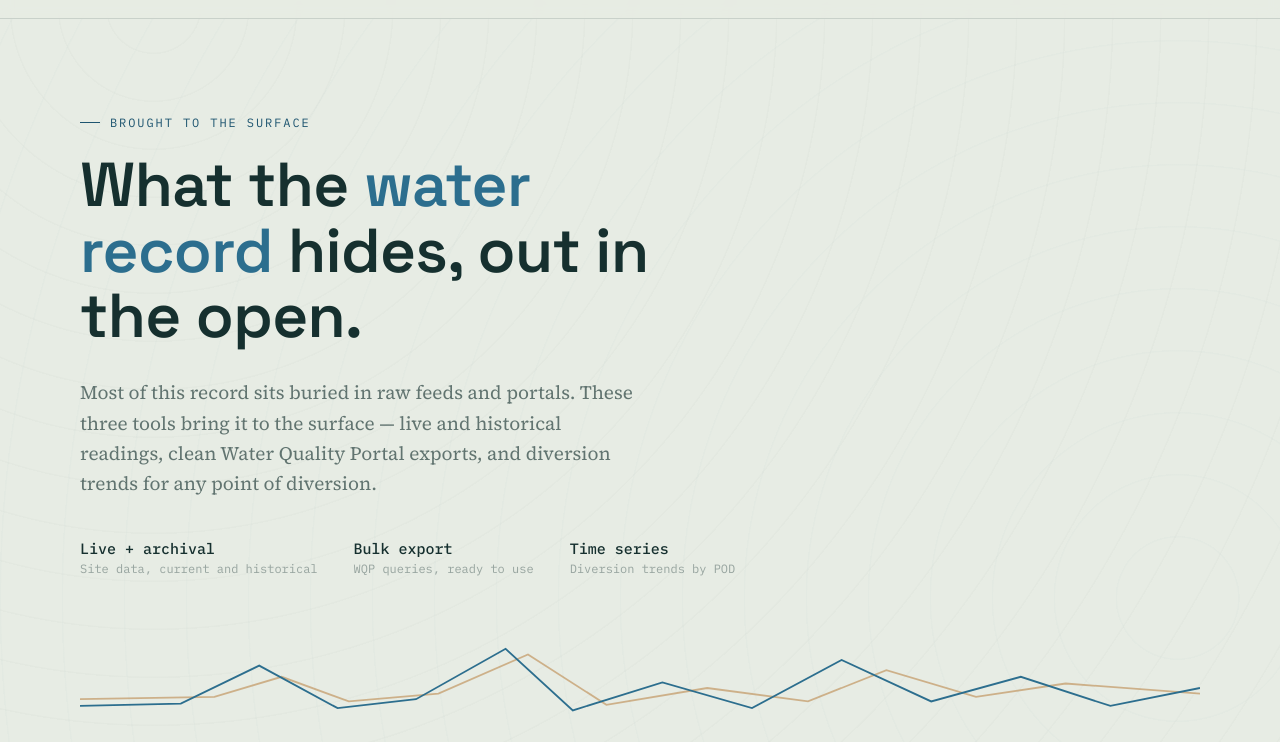
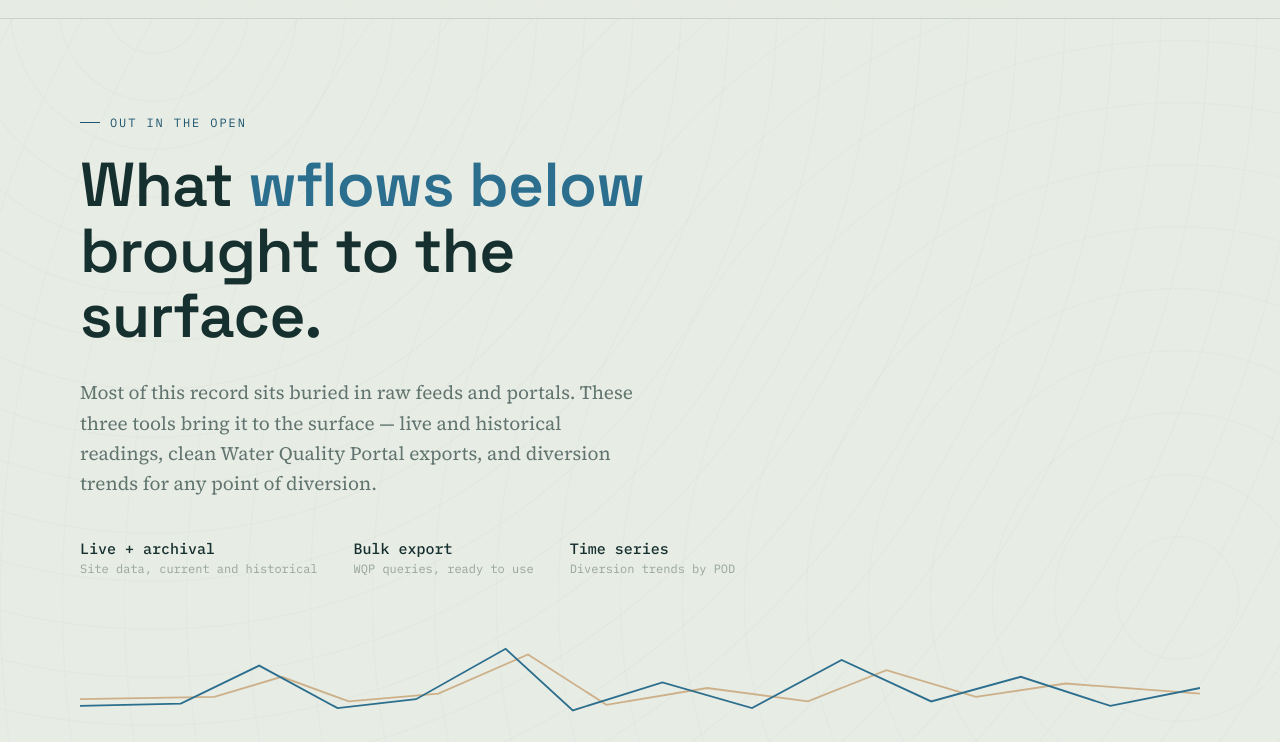
Before and after one commit to SteelTapeJockey/Water-Data-Tools-Landing-Page, a plain HTML site: page index.html in a window 1280 px wide. Shown: the part 58-800 px from the top of the page. Drawn offline with Linux system fonts and the light colour scheme.

Commit message:
Update index.html

```diff
--- a/index.html
+++ b/index.html
@@ -255,8 +255,8 @@
 
 <main id="top">
   <section class="hero wrap">
-    <p class="eyebrow">Brought to the surface</p>
-    <h1>What the <em>water record</em> hides, out in the open.</h1>
+    <p class="eyebrow">Out in the open</p>
+    <h1>What <em>wflows below</em> brought to the surface.</h1>
     <p class="hero-sub">Most of this record sits buried in raw feeds and portals. These three tools bring it to the surface — live and historical readings, clean Water Quality Portal exports, and diversion trends for any point of diversion.</p>
 
     <div class="hero-meta">
```
